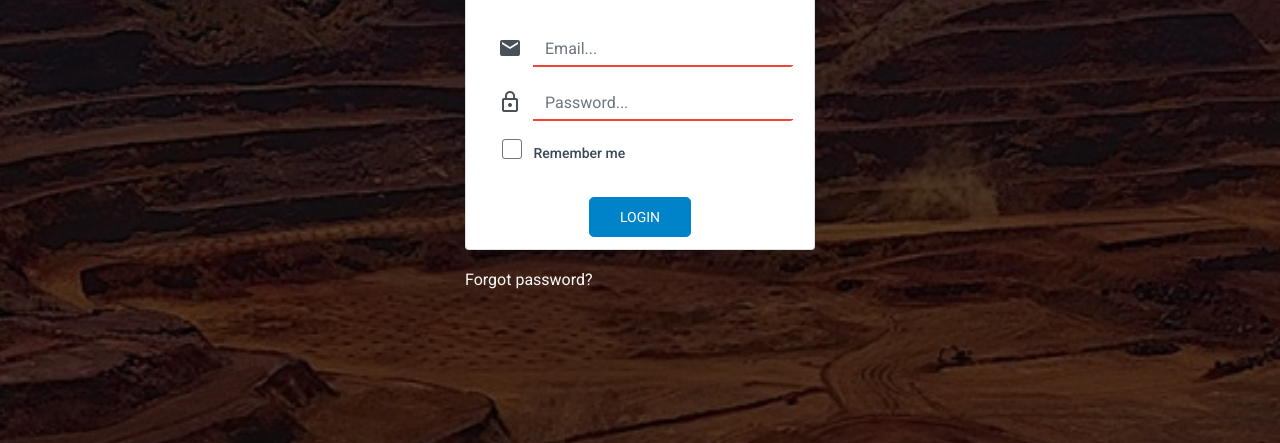
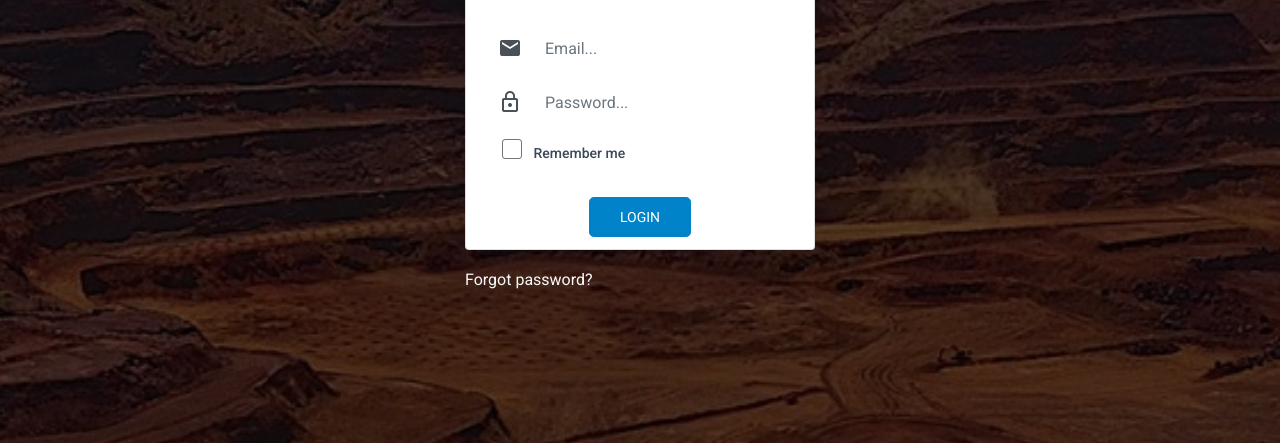
Before and after one commit to mohitjohar/pdt, a React app: page /login in a window 1280 px wide. Shown: the part 276-719 px from the top of the page. Built offline with nearby package versions, Linux system fonts and the light colour scheme.

Commit message:
update design

```diff
--- a/src/index.css
+++ b/src/index.css
@@ -100,7 +100,7 @@ th.prioritisation {
 }
 th.inspection,
 th.document {
-  min-width: 250px;
+  min-width: 260px;
 }
 th.equipmentid {
   min-width: 200px;
--- a/src/pages/Login.js
+++ b/src/pages/Login.js
@@ -85,7 +85,7 @@ const Login = p => {
                         name="email"
                         value={email}
                         onChange={e => setEmail(e.target.value)}
-                        className="form-control"
+                        className={email ? 'form-control' : 'form-control unfilled'}
                         placeholder="Email..."
                         required
                       />
@@ -102,7 +102,7 @@ const Login = p => {
                         type="password"
                         name="password"
                         id="password"
-                        className="form-control"
+                        className={password ? 'form-control' : 'form-control unfilled'}
                         placeholder="Password..."
                         value={password}
                         onChange={e => setPassword(e.target.value)}
```
